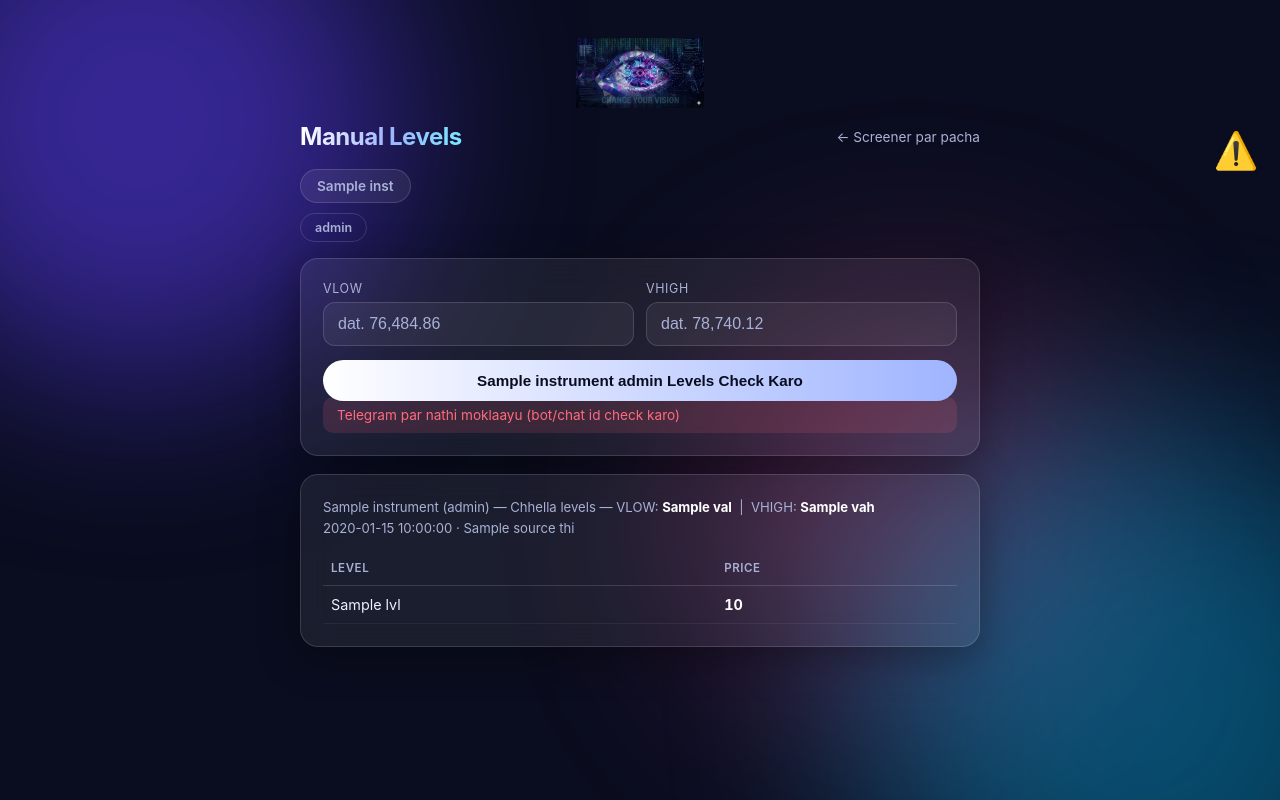
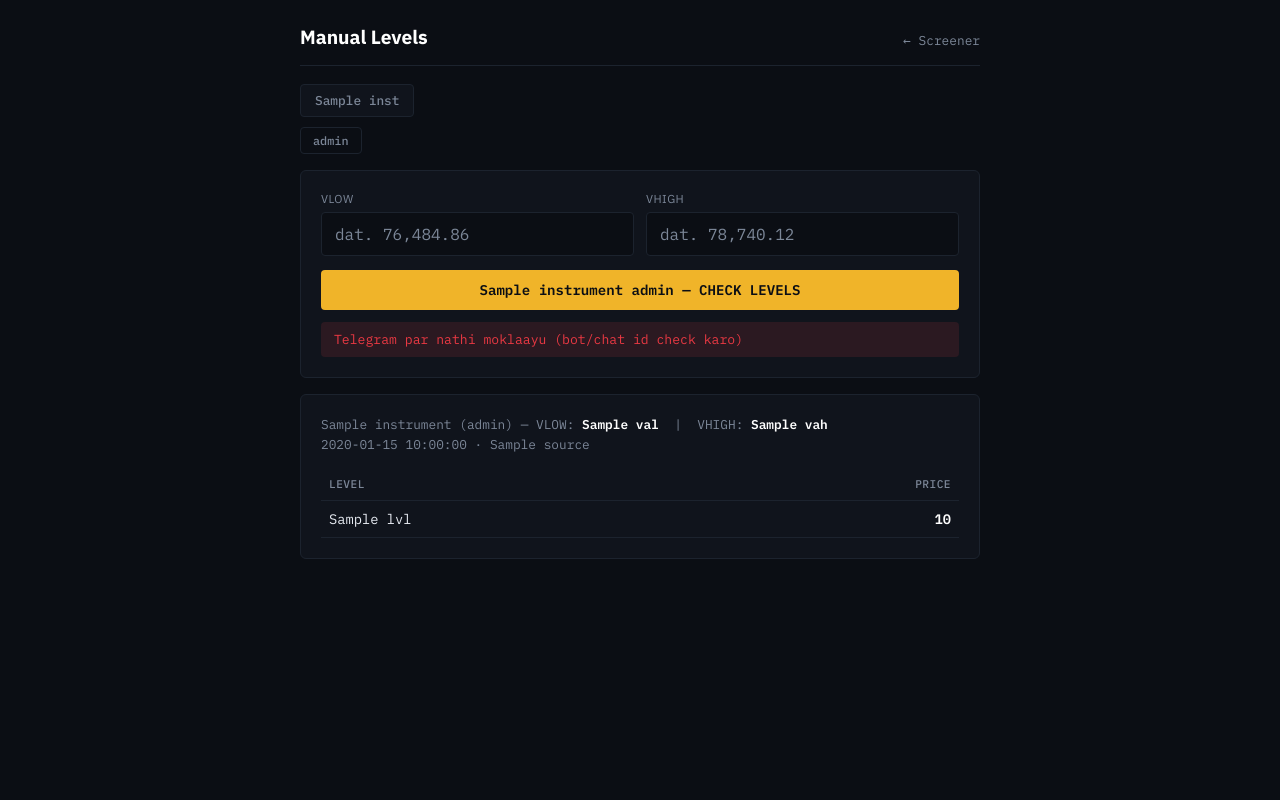
Before and after one commit to heamantverse/frvp-screener, a Python web app: template templates/fib.html in a window 1280 px wide. Run offline with Jinja, Linux system fonts and the light colour scheme; the template is opened without the code that fills it: most values are stand-ins (such as "Sample title", 1, 10 or a date in 2020).

Commit message:
Update fib.html

```diff
--- a/templates/fib.html
+++ b/templates/fib.html
@@ -4,133 +4,107 @@
 <meta charset="UTF-8">
 <meta name="viewport" content="width=device-width, initial-scale=1">
 <title>Scopevision — Levels</title>
+<link rel="preconnect" href="https://fonts.googleapis.com">
+<link rel="preconnect" href="https://fonts.gstatic.com" crossorigin>
+<link href="https://fonts.googleapis.com/css2?family=IBM+Plex+Sans:wght@400;500;600;700&family=IBM+Plex+Mono:wght@400;500;600&display=swap" rel="stylesheet">
 <style>
   :root {
-    --text: #eef1ff;
-    --muted: #a9b1d6;
-    --glass: rgba(255,255,255,0.07);
-    --glass-border: rgba(255,255,255,0.14);
-    --bull: #34e39b;
-    --bear: #ff6b7d;
-    --watch: #ffc857;
-    --accent: #7c9cff;
+    --bg: #0b0e14;
+    --panel: #10141c;
+    --panel-hi: #141924;
+    --grid: #1c232e;
+    --text: #e7ebf2;
+    --muted: #7c8798;
+    --accent: #f0b429;
+    --bull: #16c784;
+    --bear: #ea3943;
+    --font-ui: "IBM Plex Sans", -apple-system, sans-serif;
+    --font-mono: "IBM Plex Mono", ui-monospace, monospace;
   }
   * { box-sizing: border-box; }
   html, body { margin: 0; }
   body {
     min-height: 100vh;
     color: var(--text);
-    font-family: -apple-system, "Segoe UI", Roboto, Inter, sans-serif;
-    background: #0a0d1f;
-    padding: 28px 16px 70px;
-    position: relative;
-    overflow-x: hidden;
+    font-family: var(--font-ui);
+    background:
+      linear-gradient(var(--bg), var(--bg)),
+      repeating-linear-gradient(0deg, rgba(255,255,255,.028) 0 1px, transparent 1px 40px),
+      repeating-linear-gradient(90deg, rgba(255,255,255,.028) 0 1px, transparent 1px 40px);
+    background-color: var(--bg);
+    padding: 24px 16px 70px;
   }
-  body::before, body::after, .blob {
-    content: "";
-    position: fixed;
-    z-index: 0;
-    border-radius: 50%;
-    pointer-events: none;
-  }
-  body::before { width: 520px; height: 520px; background: #5b3df5; top: -140px; left: -120px; filter: blur(95px); opacity: .55; }
-  body::after { width: 560px; height: 560px; background: #00c2ff; bottom: -180px; right: -140px; filter: blur(100px); opacity: .35; }
-  .blob { width: 420px; height: 420px; background: #ff4fa3; top: 38%; left: 55%; filter: blur(110px); opacity: .28; }
-
-  .wrap { position: relative; z-index: 1; max-width: 680px; margin: 0 auto; }
-  .glass {
-    background: var(--glass);
-    backdrop-filter: blur(16px);
-    -webkit-backdrop-filter: blur(16px);
-    border: 1px solid var(--glass-border);
-    border-radius: 18px;
-    box-shadow: 0 10px 40px rgba(0,0,0,.35);
-  }
+  .wrap { max-width: 680px; margin: 0 auto; }
+  .panel { background: var(--panel); border: 1px solid var(--grid); border-radius: 6px; }
 
   header {
-    display: flex; justify-content: space-between; align-items: center;
+    display: flex; justify-content: space-between; align-items: flex-end;
     flex-wrap: wrap; gap: 10px; margin-bottom: 18px;
+    border-bottom: 1px solid var(--grid); padding-bottom: 16px;
   }
-  h1 {
-    margin: 0; font-size: 1.5rem; font-weight: 700; letter-spacing: -0.02em;
-    background: linear-gradient(90deg, #ffffff, #9fb4ff 55%, #7be7ff);
-    -webkit-background-clip: text; background-clip: text; color: transparent;
-  }
-  a.back { color: var(--muted); text-decoration: none; font-size: .85rem; }
+  h1 { margin: 0; font-size: 1.2rem; font-weight: 700; color: #fff; }
+  a.back { color: var(--muted); text-decoration: none; font-size: .8rem; font-family: var(--font-mono); }
   a.back:hover { color: #fff; }
 
-  .card { padding: 22px; margin-bottom: 18px; }
+  .card { padding: 20px; margin-bottom: 16px; }
 
-  .instrument-tabs { display: flex; gap: 8px; margin-bottom: 10px; flex-wrap: wrap; }
+  .instrument-tabs { display: flex; gap: 6px; margin-bottom: 10px; flex-wrap: wrap; }
   .itab {
-    padding: 8px 16px; border-radius: 999px; cursor: pointer; font-size: .85rem; font-weight: 600;
-    color: var(--muted); background: var(--glass); border: 1px solid var(--glass-border);
-    text-decoration: none;
+    padding: 7px 14px; border-radius: 4px; cursor: pointer; font-size: .8rem; font-weight: 500;
+    color: var(--muted); background: var(--panel); border: 1px solid var(--grid);
+    text-decoration: none; font-family: var(--font-mono);
   }
-  .itab.active { color: #0a0d1f; background: #fff; border-color: #fff; }
+  .itab.active { color: #0b0e14; background: var(--accent); border-color: var(--accent); }
 
-  .type-tabs { display: flex; gap: 8px; margin-bottom: 16px; flex-wrap: wrap; }
+  .type-tabs { display: flex; gap: 6px; margin-bottom: 16px; flex-wrap: wrap; }
   .ttab {
-    padding: 6px 14px; border-radius: 999px; cursor: pointer; font-size: .78rem; font-weight: 600;
-    color: var(--muted); background: transparent; border: 1px solid var(--glass-border);
-    text-decoration: none;
+    padding: 5px 12px; border-radius: 4px; cursor: pointer; font-size: .74rem; font-weight: 500;
+    color: var(--muted); background: transparent; border: 1px solid var(--grid);
+    text-decoration: none; font-family: var(--font-mono);
   }
-  .ttab.active { color: #0a0d1f; background: var(--accent); border-color: var(--accent); }
+  .ttab.active { color: var(--bg); background: var(--text); border-color: var(--text); }
 
   form { display: flex; flex-direction: column; gap: 14px; }
   .row { display: flex; gap: 12px; flex-wrap: wrap; }
   .field { flex: 1; min-width: 140px; display: flex; flex-direction: column; gap: 6px; }
-  label { font-size: .78rem; color: var(--muted); text-transform: uppercase; letter-spacing: .05em; }
+  label { font-size: .72rem; color: var(--muted); letter-spacing: .04em; }
   input[type="number"] {
-    padding: 12px 14px; border-radius: 12px; font-size: 1rem;
-    color: var(--text); background: rgba(255,255,255,0.06); border: 1px solid var(--glass-border);
+    padding: 11px 13px; border-radius: 4px; font-size: 1rem; font-family: var(--font-mono);
+    color: var(--text); background: var(--bg); border: 1px solid var(--grid);
   }
   input[type="number"]:focus { outline: none; border-color: var(--accent); }
   input[type="number"]::placeholder { color: var(--muted); }
 
   button {
-    padding: 12px 18px; border-radius: 999px; font-size: .95rem; font-weight: 700;
-    color: #0a0d1f; background: linear-gradient(90deg, #fff, #9fb4ff); border: none; cursor: pointer;
+    padding: 11px 18px; border-radius: 4px; font-size: .88rem; font-weight: 600;
+    color: #0b0e14; background: var(--accent); border: none; cursor: pointer; font-family: var(--font-mono);
   }
-  button:hover { opacity: .92; }
+  button:hover { opacity: .9; }
 
-  .msg { padding: 10px 14px; border-radius: 10px; font-size: .85rem; margin-top: -4px; }
-  .msg.error { background: rgba(255,107,125,.14); color: var(--bear); }
-  .msg.ok { background: rgba(52,227,155,.14); color: var(--bull); }
+  .msg { padding: 9px 13px; border-radius: 4px; font-size: .82rem; font-family: var(--font-mono); }
+  .msg.error { background: rgba(234,57,67,.12); color: var(--bear); }
+  .msg.ok { background: rgba(22,199,132,.12); color: var(--bull); }
 
-  table { width: 100%; border-collapse: collapse; font-size: .9rem; }
+  table { width: 100%; border-collapse: collapse; font-size: .86rem; font-family: var(--font-mono); }
   thead th {
-    text-align: left; padding: 10px 8px; font-weight: 600; color: var(--muted);
-    font-size: .72rem; letter-spacing: .05em; text-transform: uppercase;
-    border-bottom: 1px solid var(--glass-border);
+    text-align: left; padding: 9px 8px; font-weight: 500; color: var(--muted);
+    font-size: .7rem; letter-spacing: .04em; border-bottom: 1px solid var(--grid);
   }
   tbody td {
-    padding: 10px 8px; border-bottom: 1px solid rgba(255,255,255,0.06);
+    padding: 9px 8px; border-bottom: 1px solid var(--grid);
     font-variant-numeric: tabular-nums;
   }
-  tbody tr:hover { background: rgba(255,255,255,0.05); }
-  .price { font-weight: 700; color: #fff; }
-  .meta { color: var(--muted); font-size: .82rem; margin: 0 0 12px; line-height: 1.6; }
+  tbody tr:hover { background: var(--panel-hi); }
+  .price { font-weight: 600; color: #fff; }
+  .meta { color: var(--muted); font-size: .8rem; margin: 0 0 12px; line-height: 1.6; font-family: var(--font-mono); }
   .meta b { color: #fff; }
 </style>
 </head>
 <body>
-<div style="text-align:center; padding:10px 0;">
-  <img src="/static/logo.png" alt="Logo" style="max-height:70px; width:auto;">
-</div>
-
-<div id="disclaimer-bar" onclick="var d=document.getElementById('disclaimer-text'); d.style.display=(d.style.display==='block')?'none':'block';" style="position:sticky; top:6px; right:8px; float:right; z-index:9999; background:transparent; color:#b00000; width:56px; height:56px; line-height:56px; text-align:center; font-size:36px; cursor:pointer;" title="Disclaimer (click to view)">
-  ⚠️
-</div>
-<div id="disclaimer-text" style="display:none; background:#b00000; color:#ffffff; text-align:center; padding:8px 14px; font-size:11px; font-weight:bold;">
-  This information is for personal / educational use only. It is NOT a buy or sell recommendation. Trading involves risk — consult a SEBI-registered advisor before making decisions.
-</div>
-
-<div class="blob"></div>
 <div class="wrap">
   <header>
     <h1>Manual Levels</h1>
-    <a class="back" href="/">← Screener par pacha</a>
+    <a class="back" href="/">← Screener</a>
   </header>
 
   <div class="instrument-tabs">
@@ -145,7 +119,7 @@
     {% endfor %}
   </div>
 
-  <div class="card glass">
+  <div class="card panel">
     <form method="POST" action="/fib">
       <input type="hidden" name="instrument" value="{{ instrument }}">
       <input type="hidden" name="type" value="{{ level_type }}">
@@ -159,32 +133,32 @@
           <input type="number" step="0.01" name="vah" id="vah" placeholder="dat. 78,740.12" value="{{ vah if vah is not none else '' }}" required>
         </div>
       </div>
-      <button type="submit">{{ instrument }} {{ level_type }} Levels Check Karo</button>
+      <button type="submit">{{ instrument }} {{ level_type }} — CHECK LEVELS</button>
     </form>
 
     {% if error %}
-      <div class="msg error">{{ error }}</div>
+      <div class="msg error" style="margin-top:12px;">{{ error }}</div>
     {% endif %}
     {% if levels and sent is not none %}
-      <div class="msg {{ 'ok' if sent else 'error' }}">
+      <div class="msg {{ 'ok' if sent else 'error' }}" style="margin-top:12px;">
         {% if sent %}Telegram par moklaayu ✅{% else %}Telegram par nathi moklaayu (bot/chat id check karo){% endif %}
       </div>
     {% endif %}
   </div>
 
   {% if levels %}
-  <div class="card glass">
+  <div class="card panel">
     <p class="meta">
-      {{ instrument }} ({{ level_type }}) — Chhella levels &mdash; VLOW: <b>{{ val }}</b> &nbsp;|&nbsp; VHIGH: <b>{{ vah }}</b>
-      {% if updated %}<br>{{ updated }}{% if source %} &middot; {{ source }} thi{% endif %}{% endif %}
+      {{ instrument }} ({{ level_type }}) — VLOW: <b>{{ val }}</b> &nbsp;|&nbsp; VHIGH: <b>{{ vah }}</b>
+      {% if updated %}<br>{{ updated }}{% if source %} &middot; {{ source }}{% endif %}{% endif %}
     </p>
     <table>
-      <thead><tr><th class="left">Level</th><th>Price</th></tr></thead>
+      <thead><tr><th>LEVEL</th><th style="text-align:right;">PRICE</th></tr></thead>
       <tbody>
         {% for lvl in levels %}
         <tr>
           <td>{{ lvl.name }}</td>
-          <td class="price">{{ lvl.price }}</td>
+          <td class="price" style="text-align:right;">{{ lvl.price }}</td>
         </tr>
         {% endfor %}
       </tbody>
```
